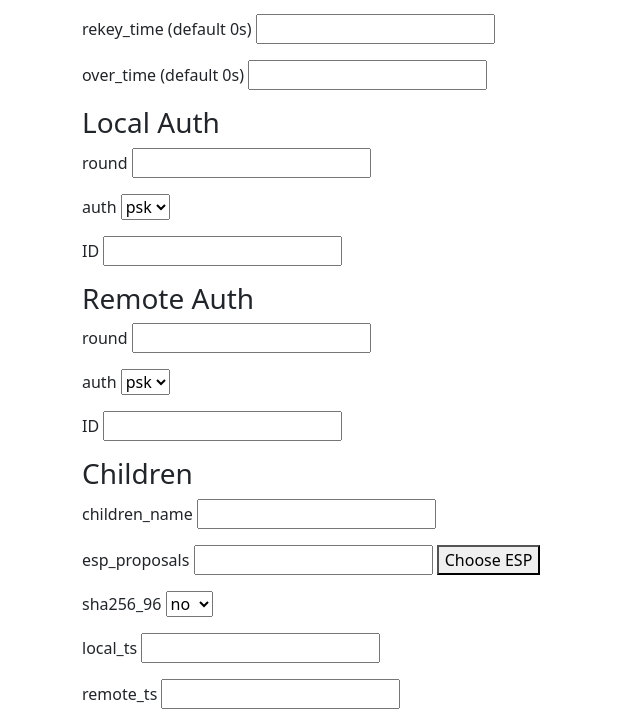
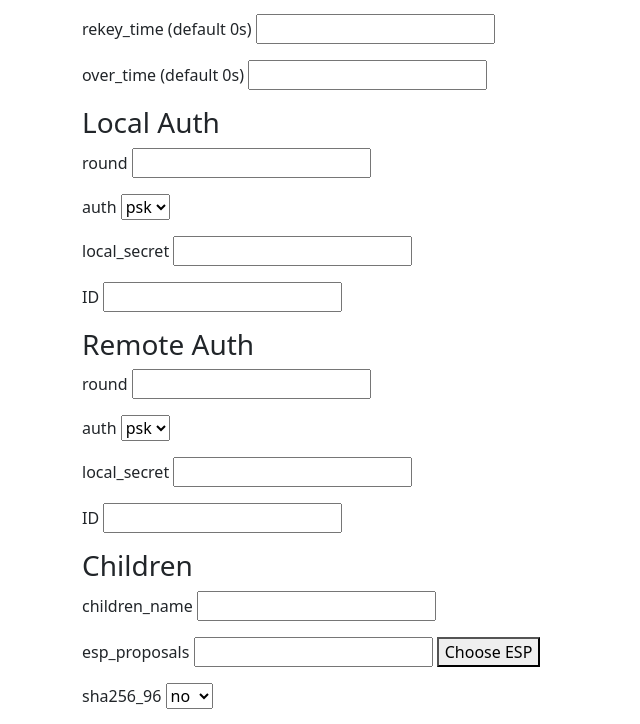
Before and after one commit to CaturBS/vicimonitor, a Flask app: page /create_connection in a window 1280 px wide. Shown: the part 902-1626 px from the top of the page, without its empty margins (0-640 px from the left). Run offline with Flask 3, Linux system fonts and the light colour scheme.

Commit message:
add secrets

```diff
--- a/templates/create_connection.html
+++ b/templates/create_connection.html
@@ -114,11 +114,13 @@
                 <h3>Local Auth</h3>
                 <p>{{ form.local_round.label }} {{ form.local_round() }}</p>
                 <p>{{ form.local_auth.label }} {{ form.local_auth() }}</p>
+                <p>{{ form.local_secret.label }} {{ form.local_secret() }}</p>
                 <p>{{ form.local_id.label }} {{ form.local_id() }}</p>
 
                 <h3>Remote Auth</h3>
                 <p>{{ form.remote_round.label }} {{ form.remote_round() }}</p>
                 <p>{{ form.remote_auth.label }} {{ form.remote_auth() }}</p>
+                <p>{{ form.remote_secret.label }} {{ form.remote_secret() }}</p>
                 <p>{{ form.remote_id.label }} {{ form.remote_id() }}</p>
 
                 <h3>Children</h3>
```
